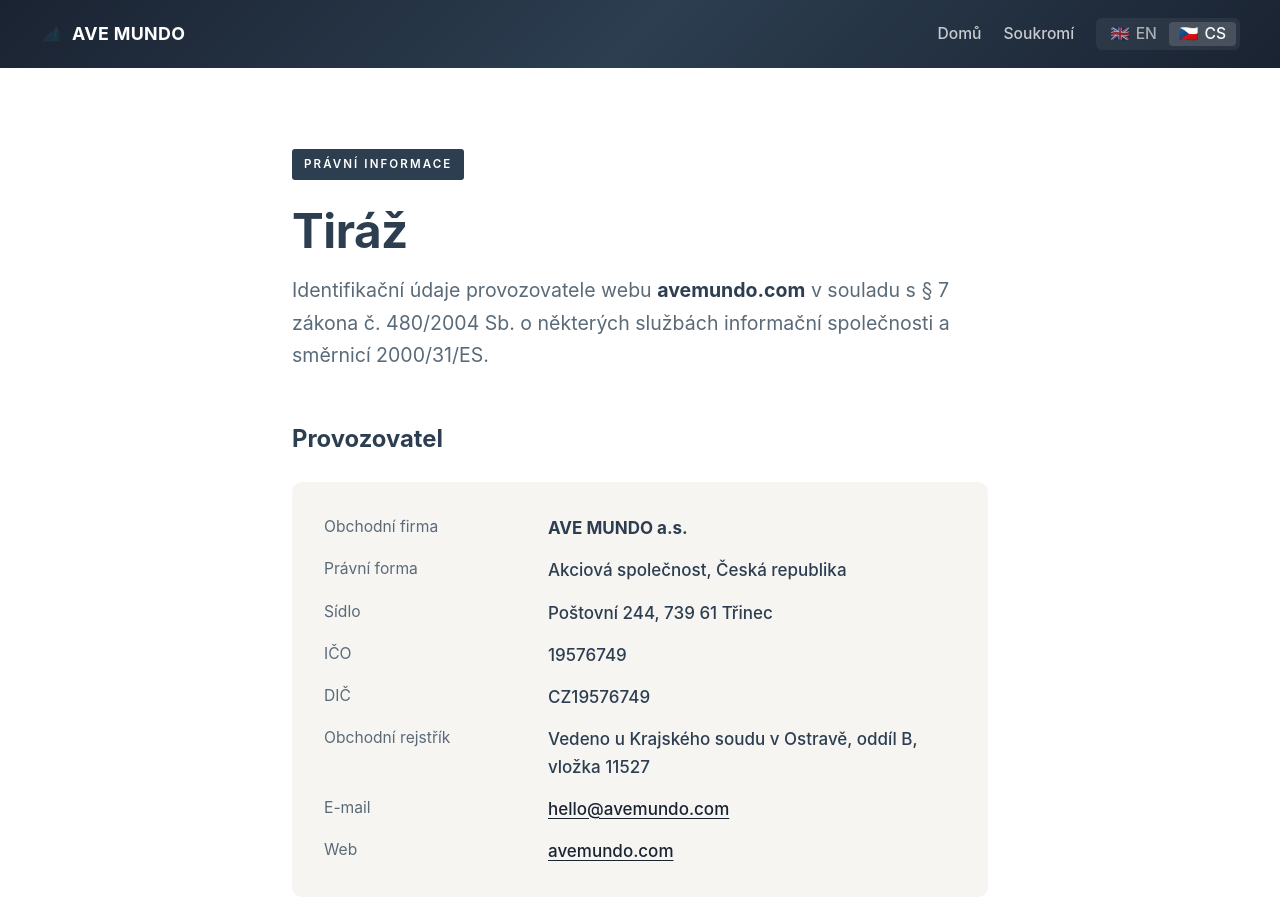
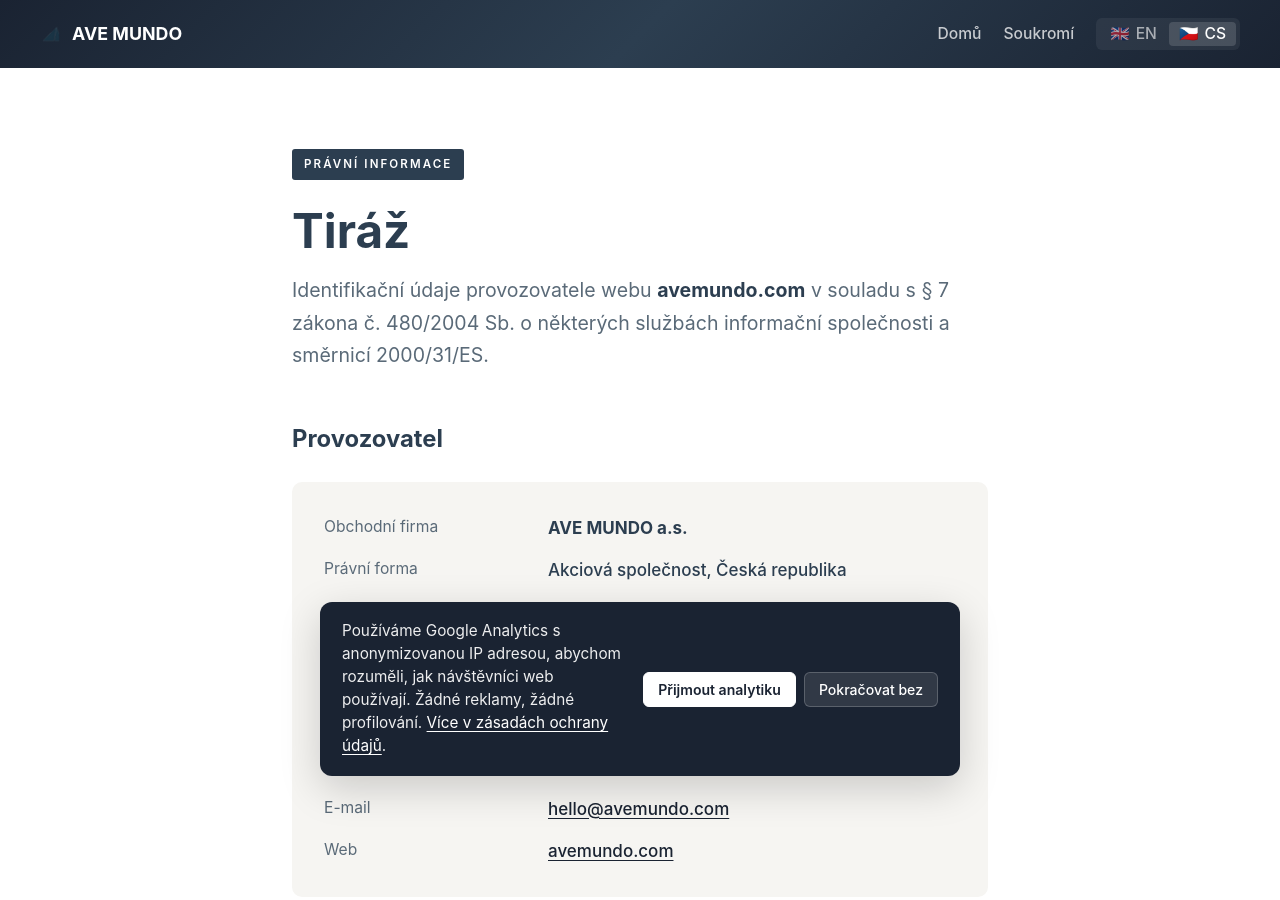
Before and after one commit to adamku8/ave-mundo, a plain HTML site: page cs/imprint.html in a window 1280 px wide. Shown: the top 900 px of the page. Drawn offline with Linux system fonts and the light colour scheme.

Commit message:
Imprint CS: GA4 + Consent Mode v2 + cookie banner

```diff
--- a/cs/imprint.html
+++ b/cs/imprint.html
@@ -18,23 +18,24 @@
 <link rel="apple-touch-icon" sizes="180x180" href="/brand-assets/apple-touch-icon.png">
 <link rel="manifest" href="/site.webmanifest">
 
+<!-- Google Analytics 4 with Consent Mode v2 (default DENY) -->
+<script>
+window.dataLayer = window.dataLayer || [];
+function gtag(){dataLayer.push(arguments);}
+gtag('consent','default',{'ad_storage':'denied','ad_user_data':'denied','ad_personalization':'denied','analytics_storage':'denied','functionality_storage':'granted','security_storage':'granted','wait_for_update':500});
+try { if (localStorage.getItem('avemundo_consent') === 'granted') gtag('consent','update',{'analytics_storage':'granted'}); } catch(e){}
+gtag('js', new Date());
+gtag('config','G-WPZW13B255',{'anonymize_ip':true});
+</script>
+<script async src="https://www.googletagmanager.com/gtag/js?id=G-WPZW13B255"></script>
+
 <style>
-:root {
-    --ink-deep: #1a2332;
-    --ink: #2c3e50;
-    --paper: #ffffff;
-    --canvas: #f6f5f2;
-    --muted: #5a6a78;
-    --divider: rgba(0,0,0,0.08);
-    --grad: linear-gradient(135deg, #1a2332 0%, #2c3e50 50%, #1a2332 100%);
-    --font: 'Inter', -apple-system, BlinkMacSystemFont, 'Segoe UI', sans-serif;
-}
+:root { --ink-deep: #1a2332; --ink: #2c3e50; --paper: #ffffff; --canvas: #f6f5f2; --muted: #5a6a78; --divider: rgba(0,0,0,0.08); --grad: linear-gradient(135deg, #1a2332 0%, #2c3e50 50%, #1a2332 100%); --font: 'Inter', -apple-system, BlinkMacSystemFont, 'Segoe UI', sans-serif; }
 * { box-sizing: border-box; margin: 0; padding: 0; }
 html { scroll-behavior: smooth; }
 body { font-family: var(--font); font-size: 17px; line-height: 1.65; color: var(--ink); background: var(--paper); -webkit-font-smoothing: antialiased; }
-
 .topbar { background: var(--grad); color: white; padding: 18px 40px; position: sticky; top: 0; z-index: 100; display: flex; align-items: center; justify-content: space-between; }
-.topbar a.brand { color: white; text-decoration: none; font-weight: 700; letter-spacing: 0.02em; font-size: 1.05em; display: flex; align-items: center; gap: 10px; }
+.topbar a.brand { color: white; text-decoration: none; font-weight: 700; font-size: 1.05em; display: flex; align-items: center; gap: 10px; }
 .topbar a.brand img { height: 22px; }
 .topbar nav { display: flex; gap: 22px; align-items: center; }
 .topbar nav a { color: rgba(255,255,255,0.75); text-decoration: none; font-size: 0.92em; font-weight: 500; transition: color 0.15s; }
@@ -43,10 +44,9 @@
 .lang-switch a { padding: 4px 10px; border-radius: 4px; font-size: 0.82em; font-weight: 500; color: rgba(255,255,255,0.6) !important; text-decoration: none; transition: all 0.15s; display: inline-flex; align-items: center; gap: 6px; line-height: 1; }
 .lang-switch a:hover { color: rgba(255,255,255,0.95) !important; }
 .lang-switch a.active { background: rgba(255,255,255,0.14); color: #fff !important; }
-
 main { max-width: 760px; margin: 0 auto; padding: 80px 32px 120px; }
 .eyebrow { display: inline-block; background: var(--ink); color: white; font-size: 0.68em; text-transform: uppercase; letter-spacing: 0.18em; padding: 6px 12px; border-radius: 3px; margin-bottom: 24px; font-weight: 600; }
-h1 { font-size: clamp(2em, 4vw, 2.8em); font-weight: 700; line-height: 1.15; color: var(--ink); letter-spacing: -0.01em; margin-bottom: 16px; }
+h1 { font-size: clamp(2em, 4vw, 2.8em); font-weight: 700; line-height: 1.15; color: var(--ink); margin-bottom: 16px; }
 .lede { font-size: 1.15em; color: var(--muted); margin-bottom: 48px; }
 h2 { font-size: 1.4em; font-weight: 700; color: var(--ink); margin: 48px 0 16px; }
 p { margin-bottom: 14px; color: #3d4a57; }
@@ -55,38 +55,34 @@
 strong { color: var(--ink); }
 a { color: var(--ink-deep); text-decoration: underline; text-underline-offset: 3px; }
 a:hover { color: #000; }
-
 .entity-card { background: var(--canvas); border-radius: 10px; padding: 32px; margin: 24px 0; }
 .entity-card dl { display: grid; grid-template-columns: 200px 1fr; gap: 14px 24px; }
 .entity-card dt { color: var(--muted); font-size: 0.92em; }
 .entity-card dd { color: var(--ink); font-weight: 500; }
-.placeholder { color: #b09a3a; background: #fff8d8; padding: 1px 6px; border-radius: 3px; font-family: ui-monospace, 'SF Mono', monospace; font-size: 0.88em; }
-
 .meta { color: var(--muted); font-size: 0.92em; padding-top: 32px; margin-top: 48px; border-top: 1px solid var(--divider); }
-
 footer { background: var(--ink-deep); color: rgba(255,255,255,0.55); padding: 40px; text-align: center; font-size: 0.88em; }
 footer a { color: rgba(255,255,255,0.75); text-decoration: none; margin: 0 12px; }
-footer a:hover { color: white; }
 .footer-row { display: flex; justify-content: center; align-items: center; flex-wrap: wrap; gap: 16px; margin-bottom: 12px; }
+@media (max-width: 720px) { .topbar { padding: 14px 20px; } .topbar nav { gap: 12px; } .topbar nav a:not(.lang-switch a) { display: none; } main { padding: 48px 22px 80px; } .entity-card { padding: 22px; } .entity-card dl { grid-template-columns: 1fr; gap: 4px 0; } .entity-card dt { padding-top: 12px; } }
 
-@media (max-width: 720px) {
-    .topbar { padding: 14px 20px; }
-    .topbar nav { gap: 12px; }
-    .topbar nav a:not(.lang-switch a) { display: none; }
-    main { padding: 48px 22px 80px; }
-    .entity-card { padding: 22px; }
-    .entity-card dl { grid-template-columns: 1fr; gap: 4px 0; }
-    .entity-card dt { padding-top: 12px; }
-}
+/* Cookie banner */
+.cookie-banner { position: fixed; bottom: 24px; left: 50%; transform: translateX(-50%); max-width: 640px; width: calc(100% - 48px); background: #1a2332; color: rgba(255,255,255,0.92); border-radius: 12px; box-shadow: 0 12px 40px rgba(0,0,0,0.18); padding: 18px 22px; z-index: 9999; font-size: 0.9em; line-height: 1.5; animation: cb-slide 0.3s ease-out; }
+@keyframes cb-slide { from { transform: translate(-50%, 20px); opacity: 0; } to { transform: translate(-50%, 0); opacity: 1; } }
+.cookie-banner__inner { display: flex; align-items: center; gap: 18px; flex-wrap: wrap; }
+.cookie-banner__text { margin: 0; flex: 1 1 280px; color: rgba(255,255,255,0.92); }
+.cookie-banner__text a { color: #fff; text-decoration: underline; }
+.cookie-banner__actions { display: flex; gap: 8px; flex-wrap: wrap; }
+.cookie-banner__btn { background: rgba(255,255,255,0.1); color: #fff; border: 1px solid rgba(255,255,255,0.2); padding: 8px 14px; border-radius: 6px; font-family: inherit; font-size: 0.92em; font-weight: 500; cursor: pointer; transition: all 0.15s ease; }
+.cookie-banner__btn:hover { background: rgba(255,255,255,0.16); }
+.cookie-banner__btn--primary { background: #fff; color: #1a2332; border-color: #fff; font-weight: 600; }
+.cookie-banner__btn--primary:hover { background: rgba(255,255,255,0.92); }
+@media (max-width: 600px) { .cookie-banner { width: calc(100% - 24px); bottom: 12px; padding: 16px; } .cookie-banner__actions { width: 100%; } .cookie-banner__btn { flex: 1; } }
 </style>
 </head>
 <body>
 
 <div class="topbar">
-    <a href="/cs/" class="brand">
-        <img src="/brand-assets/favicon-192.png" alt="AVE MUNDO">
-        AVE MUNDO
-    </a>
+    <a href="/cs/" class="brand"><img src="/brand-assets/favicon-192.png" alt="AVE MUNDO">AVE MUNDO</a>
     <nav>
         <a href="/cs/">Domů</a>
         <a href="/cs/privacy.html">Soukromí</a>
@@ -107,25 +103,18 @@
         <dl>
             <dt>Obchodní firma</dt>
             <dd><strong>AVE MUNDO a.s.</strong></dd>
-
             <dt>Právní forma</dt>
             <dd>Akciová společnost, Česká republika</dd>
-
             <dt>Sídlo</dt>
             <dd>Poštovní 244, 739 61 Třinec</dd>
-
             <dt>IČO</dt>
             <dd>19576749</dd>
-
             <dt>DIČ</dt>
             <dd>CZ19576749</dd>
-
             <dt>Obchodní rejstřík</dt>
             <dd>Vedeno u Krajského soudu v Ostravě, oddíl B, vložka 11527</dd>
-
             <dt>E-mail</dt>
             <dd><a href="mailto:hello@avemundo.com">hello@avemundo.com</a></dd>
-
             <dt>Web</dt>
             <dd><a href="https://avemundo.com/">avemundo.com</a></dd>
         </dl>
@@ -153,7 +142,7 @@
     <h2>Dozorový úřad pro ochranu osobních údajů</h2>
     <p>Úřad pro ochranu osobních údajů — <a href="https://www.uoou.cz/" target="_blank" rel="noopener">uoou.cz</a>.</p>
 
-    <p class="meta">© 2026 AVE MUNDO a.s. — Aktualizováno 1. května 2026.</p>
+    <p class="meta">© 2026 AVE MUNDO a.s. — Aktualizováno 6. května 2026.</p>
 </main>
 
 <footer>
@@ -170,5 +159,32 @@
     <div>© 2026 <strong style="color:rgba(255,255,255,0.85)">AVE MUNDO a.s.</strong> · Evropa / Globálně</div>
 </footer>
 
+<!-- Cookie consent banner -->
+<div id="cookie-banner" class="cookie-banner" hidden>
+    <div class="cookie-banner__inner">
+        <p class="cookie-banner__text">Používáme Google Analytics s anonymizovanou IP adresou, abychom rozuměli, jak návštěvníci web používají. Žádné reklamy, žádné profilování. <a href="/cs/privacy.html">Více v zásadách ochrany údajů</a>.</p>
+        <div class="cookie-banner__actions">
+            <button onclick="cookieAccept()" class="cookie-banner__btn cookie-banner__btn--primary">Přijmout analytiku</button>
+            <button onclick="cookieDecline()" class="cookie-banner__btn">Pokračovat bez</button>
+        </div>
+    </div>
+</div>
+<script>
+(function(){
+    var stored = null;
+    try { stored = localStorage.getItem('avemundo_consent'); } catch(e){}
+    if (!stored) document.getElementById('cookie-banner').hidden = false;
+    window.cookieAccept = function() {
+        try { localStorage.setItem('avemundo_consent','granted'); } catch(e){}
+        if (typeof gtag === 'function') gtag('consent','update',{'analytics_storage':'granted'});
+        document.getElementById('cookie-banner').hidden = true;
+    };
+    window.cookieDecline = function() {
+        try { localStorage.setItem('avemundo_consent','denied'); } catch(e){}
+        document.getElementById('cookie-banner').hidden = true;
+    };
+})();
+</script>
+
 </body>
 </html>
```
